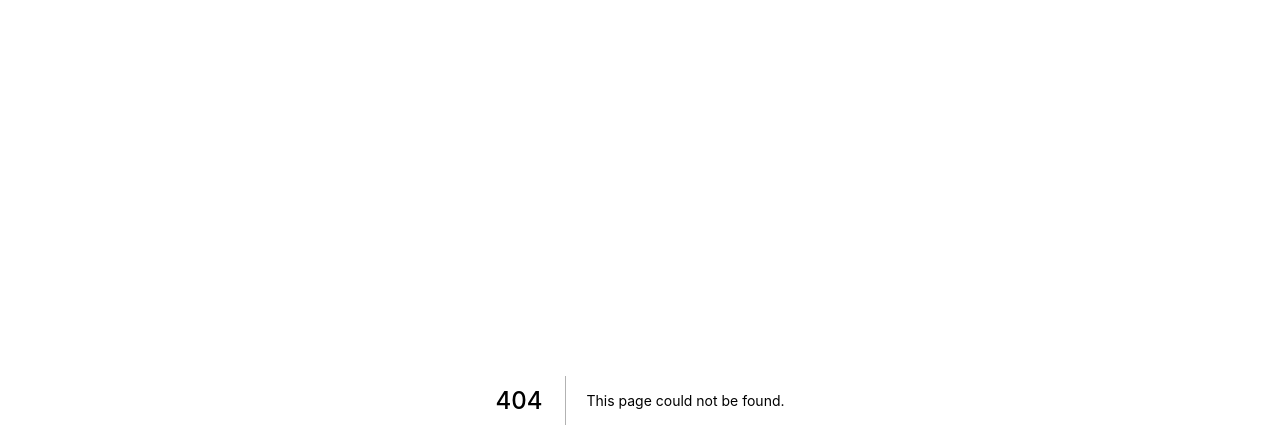
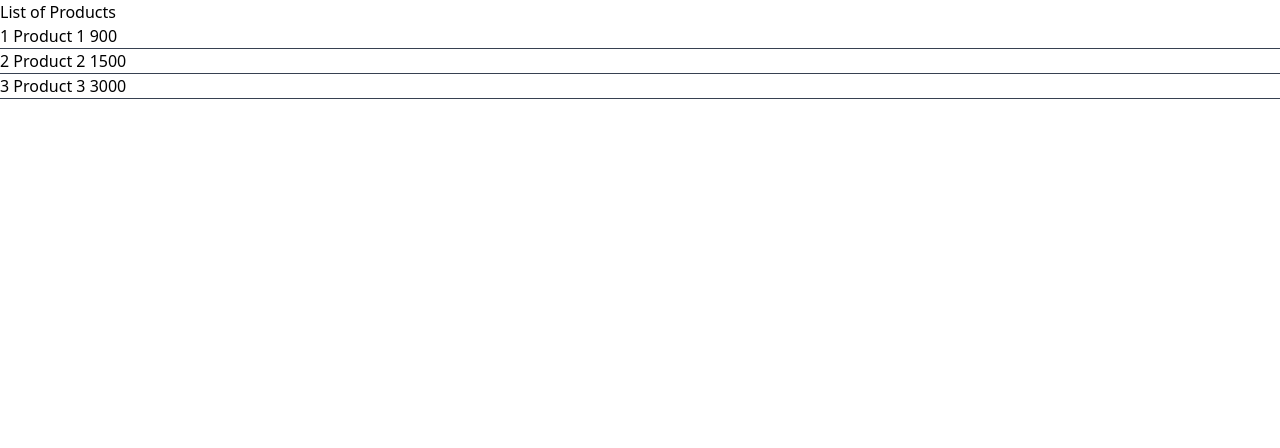
Before and after one commit to mdverdera/next-prerendering, a Next.js app: page /products in a window 1280 px wide. Before the commit this address had no page. Shown: the top 448 px of the page. Built offline with nearby package versions, Linux system fonts and the light colour scheme; data requests are answered from the project's data file.

Commit message:
Create test db json. Demo for Incremental Static Regeneration.

```diff
--- /dev/null
+++ b/db.json
@@ -0,0 +1,25 @@
+{
+  "products": [
+    {
+      "id": 1,
+      "title": "Product 1",
+      "price": 900,
+      "description": "Description 1"
+    },
+    {
+      "id": 2,
+      "title": "Product 2",
+      "price": 1500,
+      "description": "Description 2"
+    },
+    {
+      "id": 3,
+      "title": "Product 3",
+      "price": 3000,
+      "description": "Description 3"
+    }
+  ],
+  "posts": [{ "id": 1, "title": "json-server", "author": "typicode" }],
+  "comments": [{ "id": 1, "body": "some comment", "postId": 1 }],
+  "profile": { "name": "typicode" }
+}
--- a/package.json
+++ b/package.json
@@ -6,9 +6,11 @@
     "dev": "next dev",
     "build": "next build",
     "start": "next start",
-    "lint": "next lint"
+    "lint": "next lint",
+    "serve-json": "json-server --watch db.json --port 4000"
   },
   "dependencies": {
+    "json-server": "^0.17.0",
     "next": "12.2.5",
     "react": "18.2.0",
     "react-dom": "18.2.0"
--- /dev/null
+++ b/pages/products/[productId].tsx
@@ -0,0 +1,57 @@
+import { GetStaticPaths, GetStaticProps, InferGetStaticPropsType } from "next";
+import { useRouter } from "next/router";
+
+const Product = ({
+  product,
+}: InferGetStaticPropsType<typeof getStaticProps>) => {
+  const router = useRouter();
+  if (router.isFallback) {
+    return <div>Loading...</div>;
+  }
+
+  return (
+    <>
+      <div className="border-b border-b-gray-700">
+        <h2>
+          {product.id} {product.title} {product.price}
+        </h2>
+
+        <p>{product.description}</p>
+      </div>
+    </>
+  );
+};
+
+export default Product;
+
+export const getStaticPaths: GetStaticPaths = async () => {
+  const arr: string[] = ["1"];
+  const paths = arr.map((productId) => {
+    return {
+      params: { productId },
+    };
+  });
+
+  return { paths, fallback: true };
+};
+
+export const getStaticProps: GetStaticProps = async (context) => {
+  const { params } = context;
+  const response = await fetch(
+    `http://localhost:4000/products/${params?.productId}`
+  );
+
+  const data = await response.json();
+
+  if (!data.id) {
+    return {
+      notFound: true,
+    };
+  }
+
+  return {
+    props: {
+      product: data,
+    },
+  };
+};
--- /dev/null
+++ b/pages/products/index.tsx
@@ -0,0 +1,40 @@
+import { GetStaticProps, InferGetStaticPropsType } from "next";
+
+type ProductModel = {
+  id: number;
+  title: string;
+  price: number;
+  description: string;
+};
+
+const ProductList = ({
+  products,
+}: InferGetStaticPropsType<typeof getStaticProps>) => {
+  return (
+    <>
+      <h1>List of Products</h1>
+      {products.map((product: ProductModel) => {
+        return (
+          <div key={product.id} className="border-b border-b-gray-700">
+            <h2>
+              {product.id} {product.title} {product.price}
+            </h2>
+          </div>
+        );
+      })}
+    </>
+  );
+};
+
+export const getStaticProps: GetStaticProps = async (context) => {
+  const response = await fetch("http://localhost:4000/products");
+  const data = await response.json();
+
+  return {
+    props: {
+      products: data,
+    },
+  };
+};
+
+export default ProductList;
```
Also changed, not shown: 1 other file (tests, documents, lock files or other folders).
